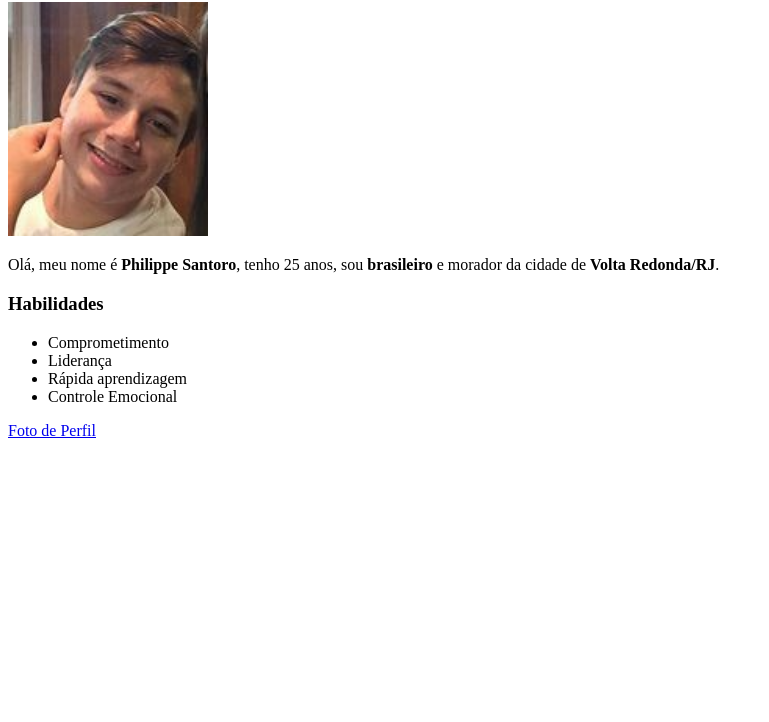
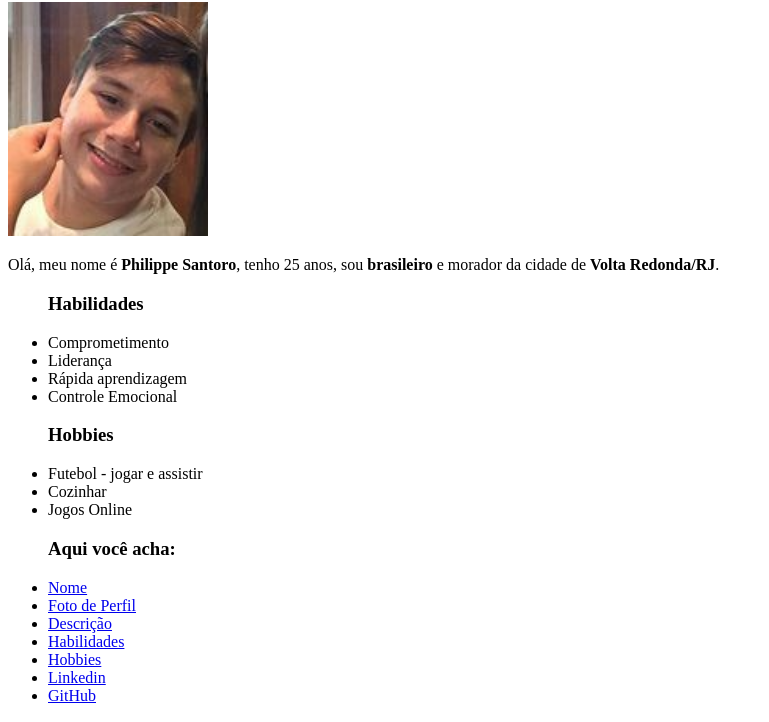
Before and after one commit to phsantoro/phsantoro.github.io, a plain HTML site: page index.html in a window 1280 px wide. Shown: the part 78-800 px from the top of the page, without its empty margins (0-769 px from the left). Drawn offline with Linux system fonts and the light colour scheme.

Commit message:
Adiçao de Hobbies e Indice

```diff
--- a/index.html
+++ b/index.html
@@ -5,22 +5,37 @@
     <title>Portfólio | Philippe Machado</title>
 </head>
 <body>
-    <h1>Philippe Santoro de La Puente Machado</h1>
+    <h1 id="nome" >Philippe Santoro de La Puente Machado</h1>
 
     <img id="foto"  src="/eu.jpeg" alt="Foto de Philippe Machado" width="200px">
 
-    <p>Olá, meu nome é <strong>Philippe Santoro</strong>, tenho 25 anos, sou <strong>brasileiro</strong> e morador da cidade de <strong> Volta Redonda/RJ</strong>.  </p>
+    <p id="desc">Olá, meu nome é <strong>Philippe Santoro</strong>, tenho 25 anos, sou <strong>brasileiro</strong> e morador da cidade de <strong> Volta Redonda/RJ</strong>.  </p>
 
-
-    <h3>Habilidades</h3>
-    <ul>
+    <ul><h3 id="hab">Habilidades</h3>
         <li>Comprometimento</li>
         <li>Liderança</li>
         <li>Rápida aprendizagem</li>
         <li>Controle Emocional</li>
     </ul>
 
-    <a href="#foto">Foto de Perfil</a>
+
+    <ul> <h3 id="hobb">Hobbies</h3>
+        <li>Futebol - jogar e assistir</li>
+        <li>Cozinhar</li>
+        <li>Jogos Online</li>
+    </ul>
+
+
+    <ul> <h3>Aqui você acha:</h3>
+        <li><a href="#nome">Nome</a></li>
+        <li><a href="#foto">Foto de Perfil</a></li>
+        <li> <a href="#desc">Descrição</a></li>
+        <li><a href="#hab">Habilidades</a></li>
+        <li><a href="#hobb">Hobbies</a></li>
+        <li> <a href="https://www.linkedin.com/in/philippesantoro/" target="_blank">Linkedin</a></li>
+        <li><a href="https://github.com/phsantoro">GitHub</a></li>
+    </ul>
+
 
 
 </body>
```
